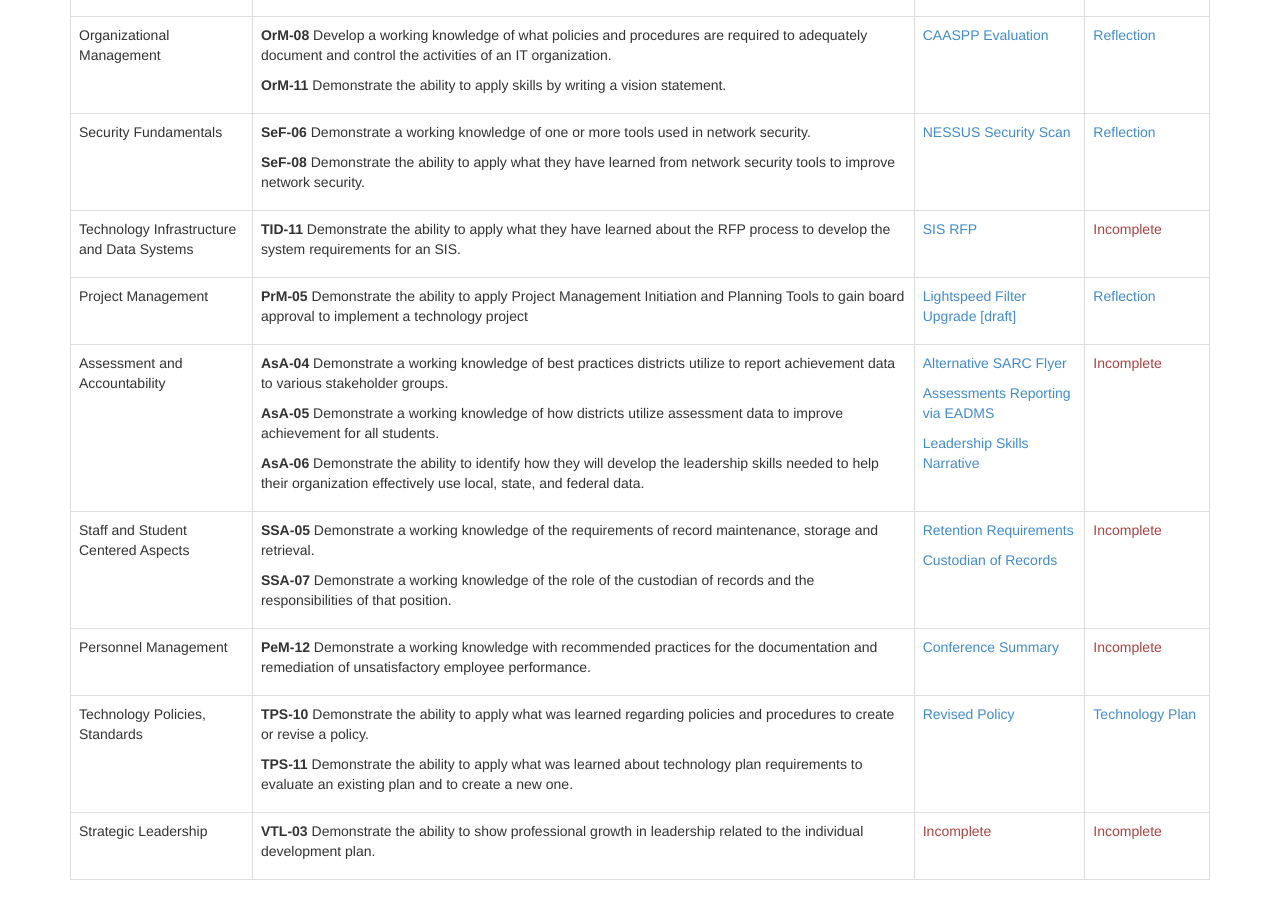
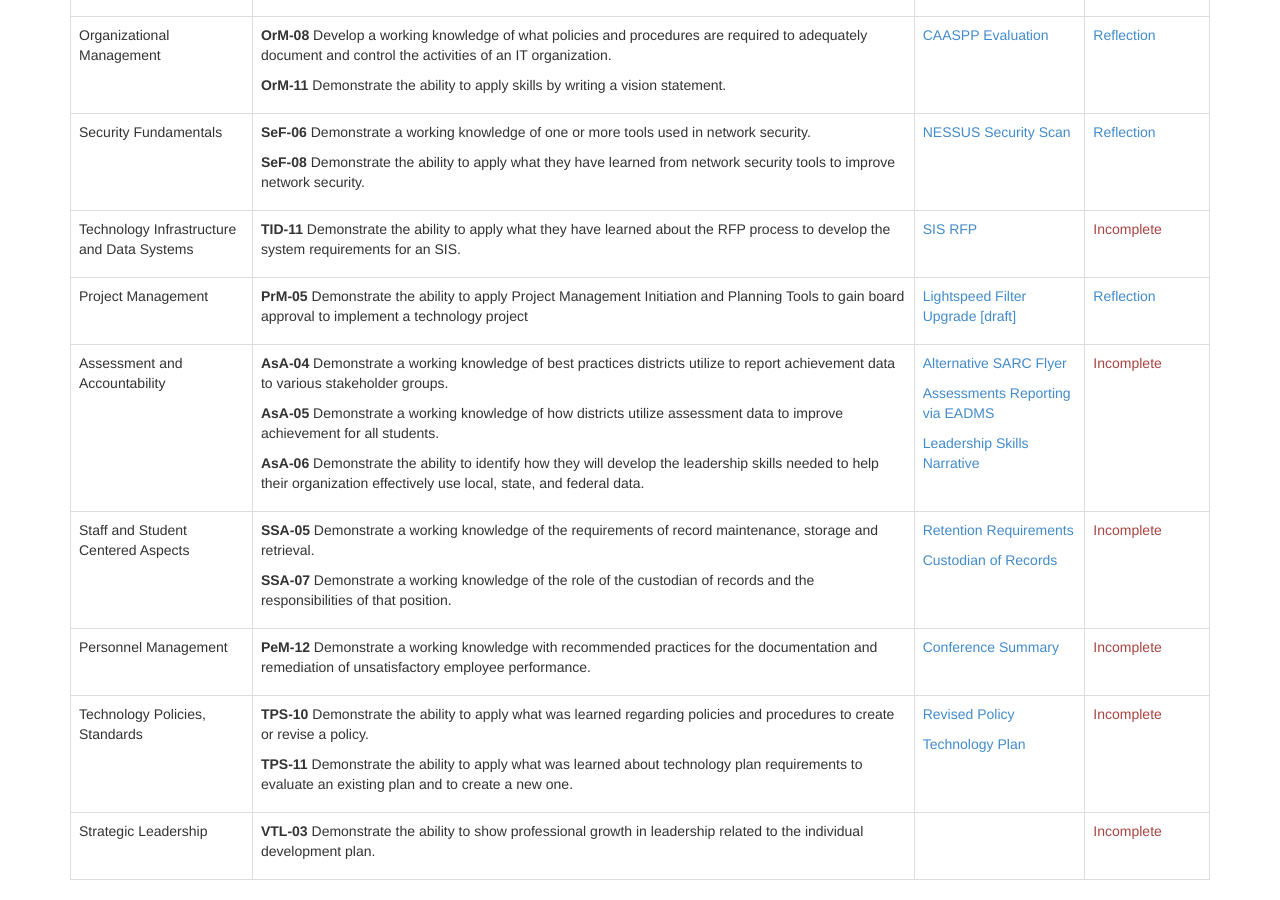
Before and after one commit to shanepinnell/shanepinnell.github.io, a Jekyll site: the page built from cto_mentor/index.html, in a window 1280 px wide and 900 px high, scrolled down 706 px. Built offline with Jekyll 4.4.1, drawn with Linux system fonts in a browser that asks for light colours; nearby versions of some CDN libraries; library files that are not in the unit come from our copies.

Commit message:
updated portfolio

```diff
--- a/cto_mentor/index.html
+++ b/cto_mentor/index.html
@@ -192,9 +192,10 @@ title: Shane Pinnell CTO Portfolio
 					</td>
 					<td>
 						<p><a href="https://docs.google.com/document/d/1RI_b_twdiPsnGfC0RREz6KUox-keos4v6r3LeZeWNMQ/edit?usp=sharing" target="_blank">Revised Policy</p>
+						<p><a href="https://docs.google.com/document/d/181ZVRO8SkEukBWTYkgaXcanCAK8ETvs3kCiEbE8sp-s/edit?usp=sharing" target="_blank">Technology Plan</a></p>
 					</td>
 					<td>
-						<p><a href="https://docs.google.com/document/d/181ZVRO8SkEukBWTYkgaXcanCAK8ETvs3kCiEbE8sp-s/edit?usp=sharing" target="_blank">Technology Plan</a></p>
+						<p class="text-danger">Incomplete</p>
 					</td>
 				</tr>
 
@@ -204,7 +205,6 @@ title: Shane Pinnell CTO Portfolio
 						<p><strong>VTL-03</strong> Demonstrate the ability to show professional growth in leadership related to the individual development plan.</p>
 					</td>
 					<td>
-						<p class="text-danger">Incomplete</p>
 					</td>
 					<td>
 						<p class="text-danger">Incomplete</p>
```
